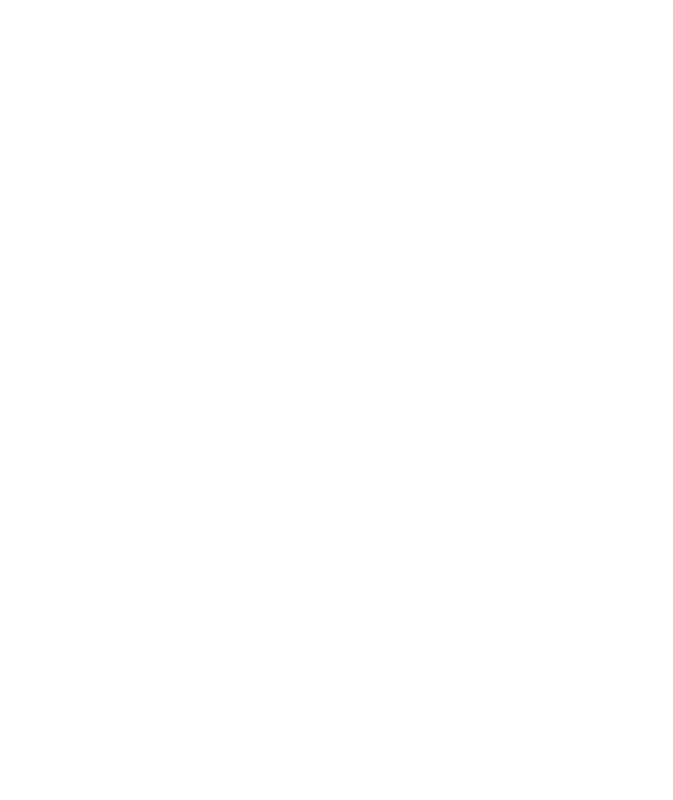
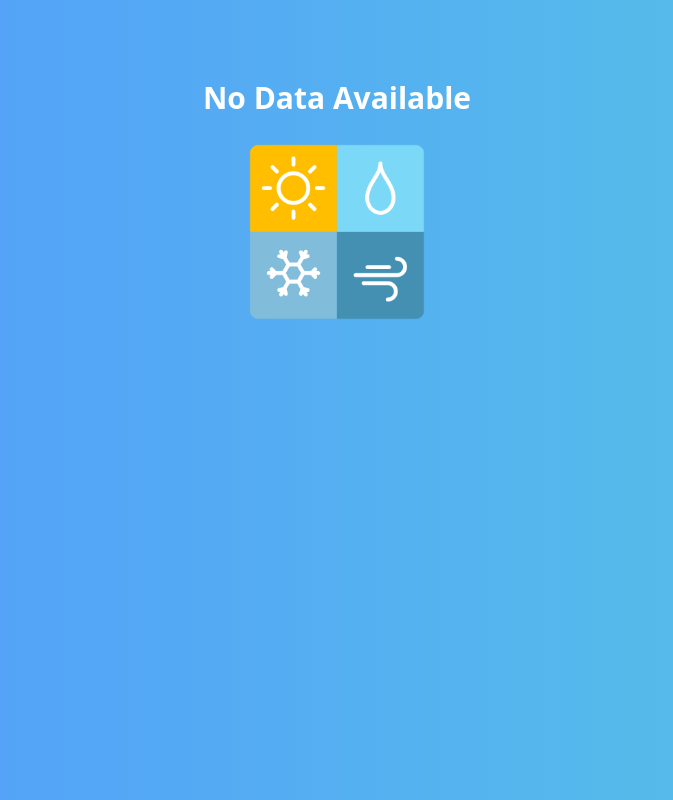
Before and after one commit to samaahmed1/Weather, a React (Vite) app: page / in a window 1280 px wide. Shown: the whole page, without its empty margins (303-976 px from the left). Built offline with nearby package versions, Linux system fonts and the light colour scheme.

Commit message:
Add: Home Page

```diff
--- a/src/App.jsx
+++ b/src/App.jsx
@@ -1,5 +1,11 @@
+import Home from "./components/pages/Home";
+
 function App() {
-  return <></>;
+  return (
+    <>
+      <Home />
+    </>
+  );
 }
 
 export default App;
--- /dev/null
+++ b/src/components/pages/Home.jsx
@@ -0,0 +1,10 @@
+export default function Home (){
+  return(
+    <section className="py-20">
+    <div className="container px-5 mx-auto flex flex-col justify-center items-center gap-7">
+    <span className="text-3xl text-white font-bold">No Data Available</span>
+    <img className="w-44 rounded-xl" src="/src/images/weathe.webp" alt="weathe" />
+    </div>
+    </section>
+  )
+}
```
